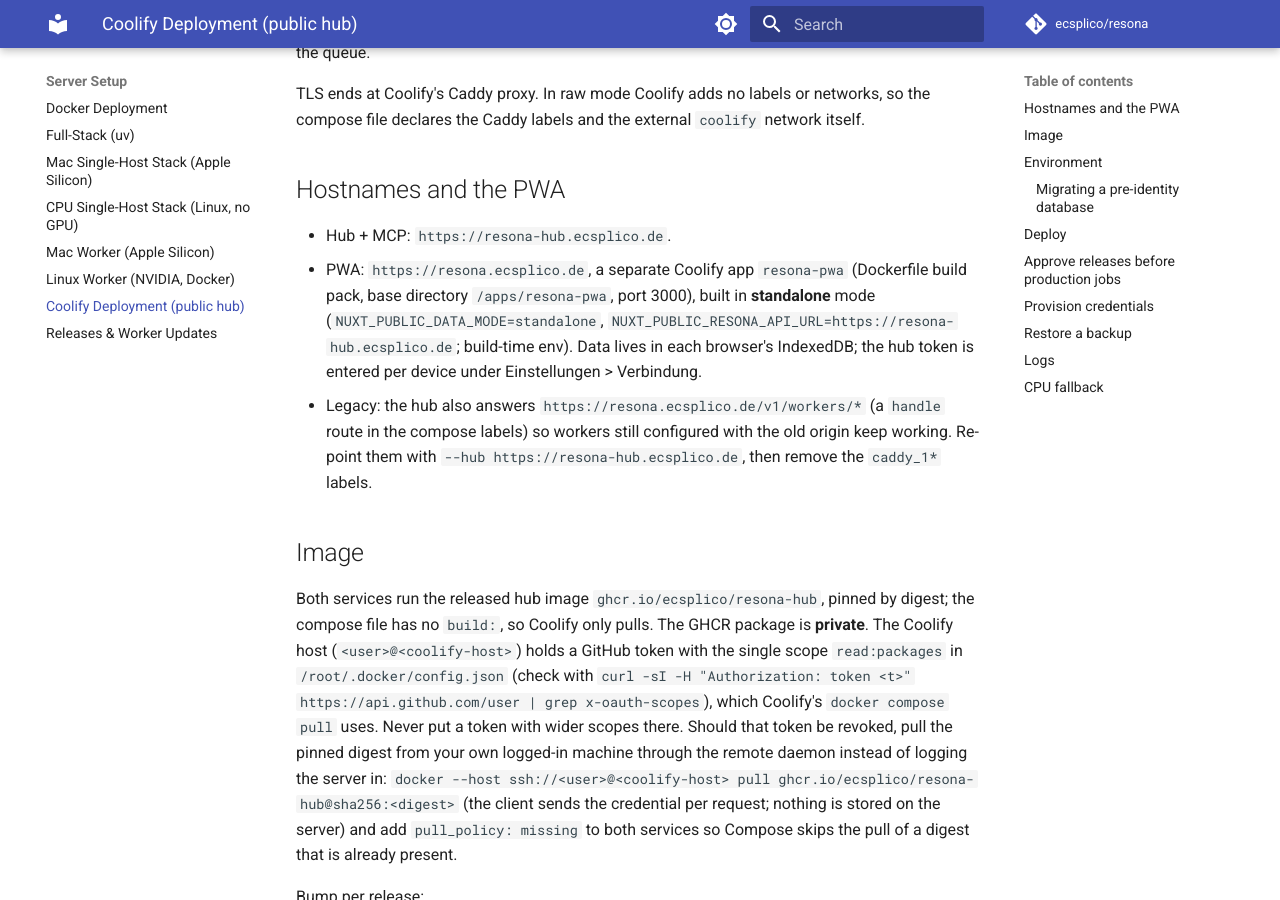
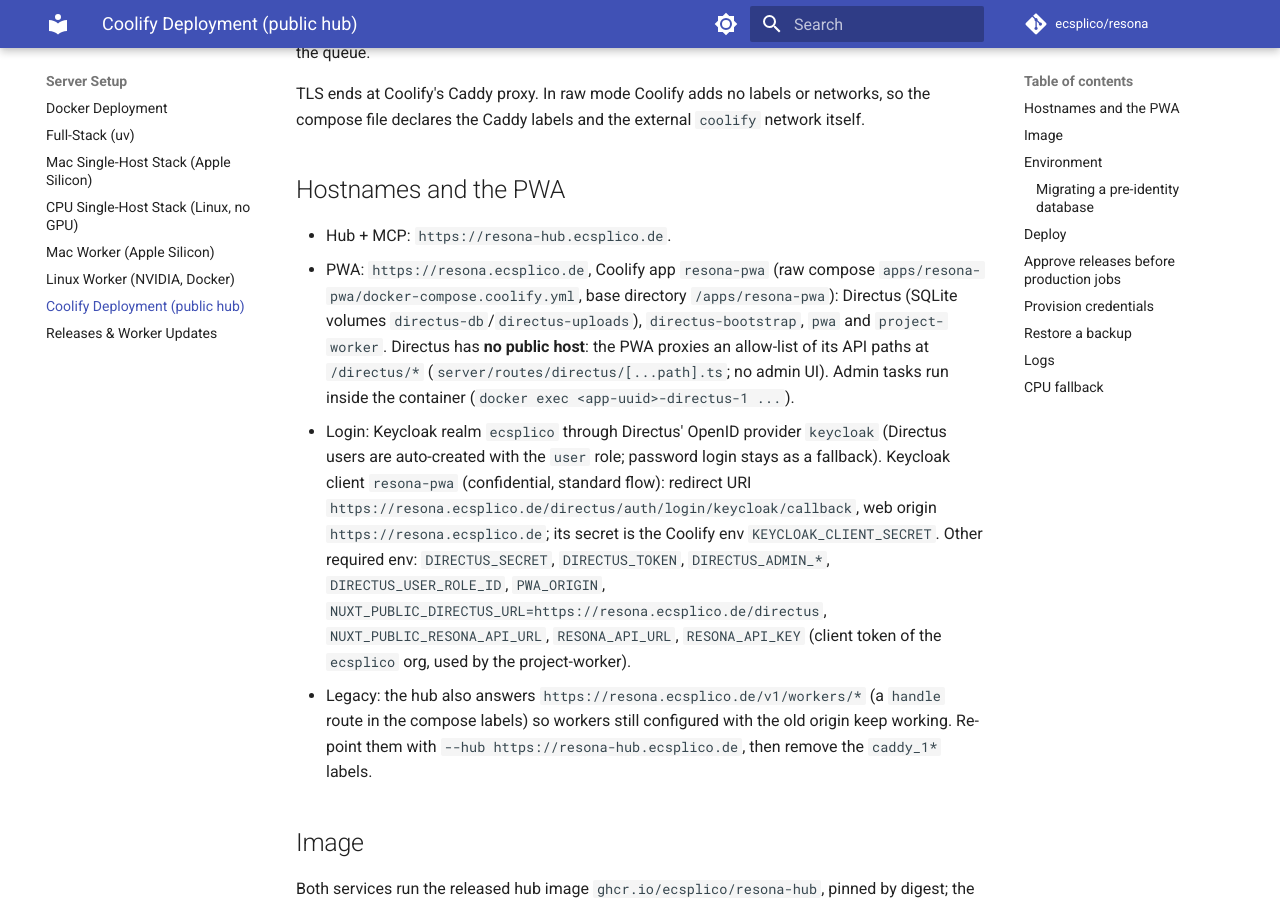
Before and after one commit to ecsplico/resona, an MkDocs documentation site: the page built from docs/server/coolify.md, in a window 1280 px wide and 900 px high, scrolled down 593 px. Built offline with MkDocs 1.6.1 and Material for MkDocs 9.7.7, drawn with Linux system fonts in a browser that asks for light colours; comment, search, counter and statistics services are not loaded.

Commit message:
docs(deploy): internal Directus, Keycloak login

```diff
--- a/docs/server/coolify.md
+++ b/docs/server/coolify.md
@@ -14,7 +14,8 @@
 ## Hostnames and the PWA
 
 - Hub + MCP: `https://resona-hub.ecsplico.de`.
-- PWA: `https://resona.ecsplico.de`, a separate Coolify app `resona-pwa` (Dockerfile build pack, base directory `/apps/resona-pwa`, port 3000), built in **standalone** mode (`NUXT_PUBLIC_DATA_MODE=standalone`, `NUXT_PUBLIC_RESONA_API_URL=https://resona-hub.ecsplico.de`; build-time env). Data lives in each browser's IndexedDB; the hub token is entered per device under Einstellungen > Verbindung.
+- PWA: `https://resona.ecsplico.de`, Coolify app `resona-pwa` (raw compose `apps/resona-pwa/docker-compose.coolify.yml`, base directory `/apps/resona-pwa`): Directus (SQLite volumes `directus-db`/`directus-uploads`), `directus-bootstrap`, `pwa` and `project-worker`. Directus has **no public host**: the PWA proxies an allow-list of its API paths at `/directus/*` (`server/routes/directus/[...path].ts`; no admin UI). Admin tasks run inside the container (`docker exec <app-uuid>-directus-1 ...`).
+- Login: Keycloak realm `ecsplico` through Directus' OpenID provider `keycloak` (Directus users are auto-created with the `user` role; password login stays as a fallback). Keycloak client `resona-pwa` (confidential, standard flow): redirect URI `https://resona.ecsplico.de/directus/auth/login/keycloak/callback`, web origin `https://resona.ecsplico.de`; its secret is the Coolify env `KEYCLOAK_CLIENT_SECRET`. Other required env: `DIRECTUS_SECRET`, `DIRECTUS_TOKEN`, `DIRECTUS_ADMIN_*`, `DIRECTUS_USER_ROLE_ID`, `PWA_ORIGIN`, `NUXT_PUBLIC_DIRECTUS_URL=https://resona.ecsplico.de/directus`, `NUXT_PUBLIC_RESONA_API_URL`, `RESONA_API_URL`, `RESONA_API_KEY` (client token of the `ecsplico` org, used by the project-worker).
 - Legacy: the hub also answers `https://resona.ecsplico.de/v1/workers/*` (a `handle` route in the compose labels) so workers still configured with the old origin keep working. Re-point them with `--hub https://resona-hub.ecsplico.de`, then remove the `caddy_1*` labels.
 
 ## Image
```
